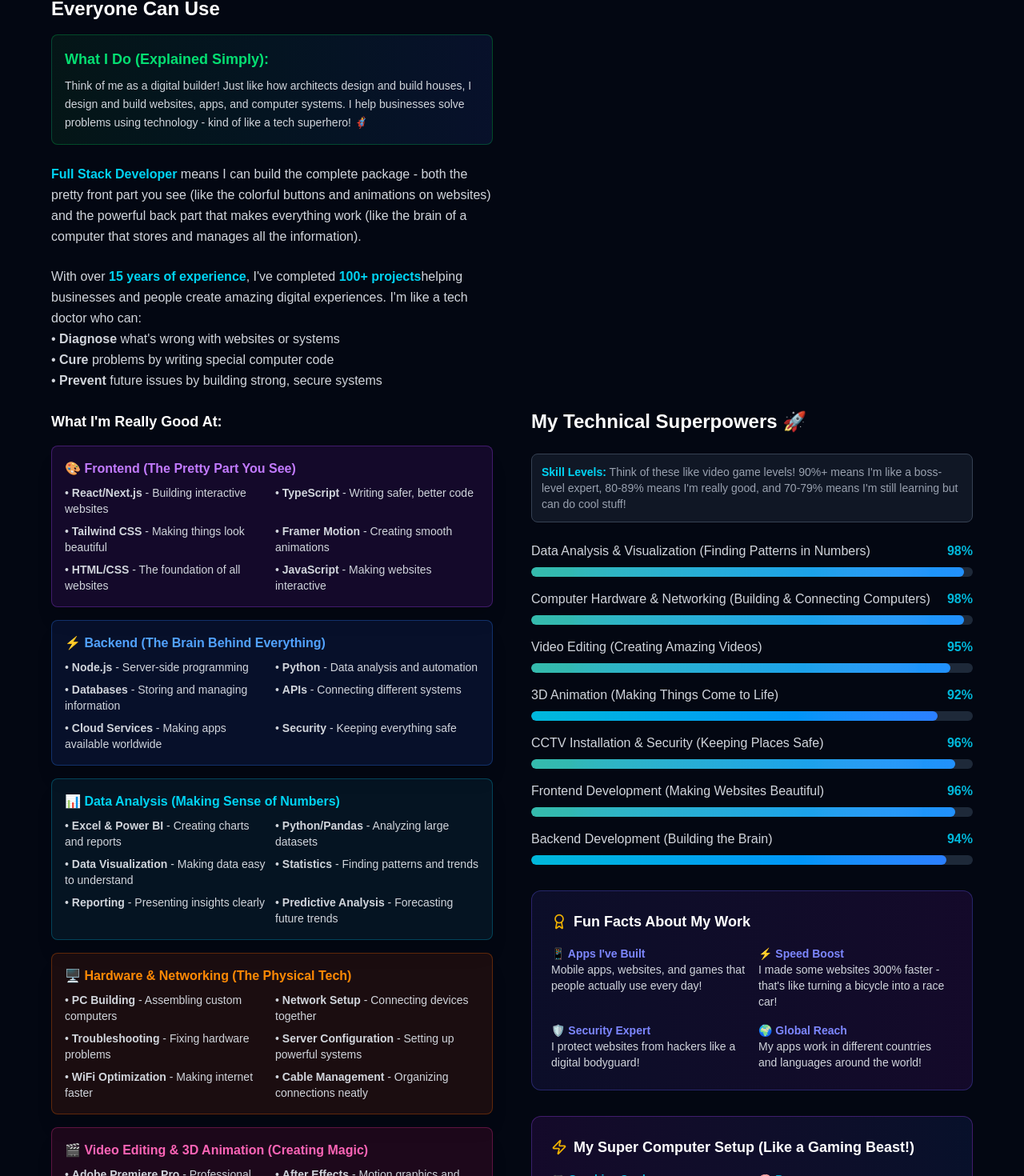
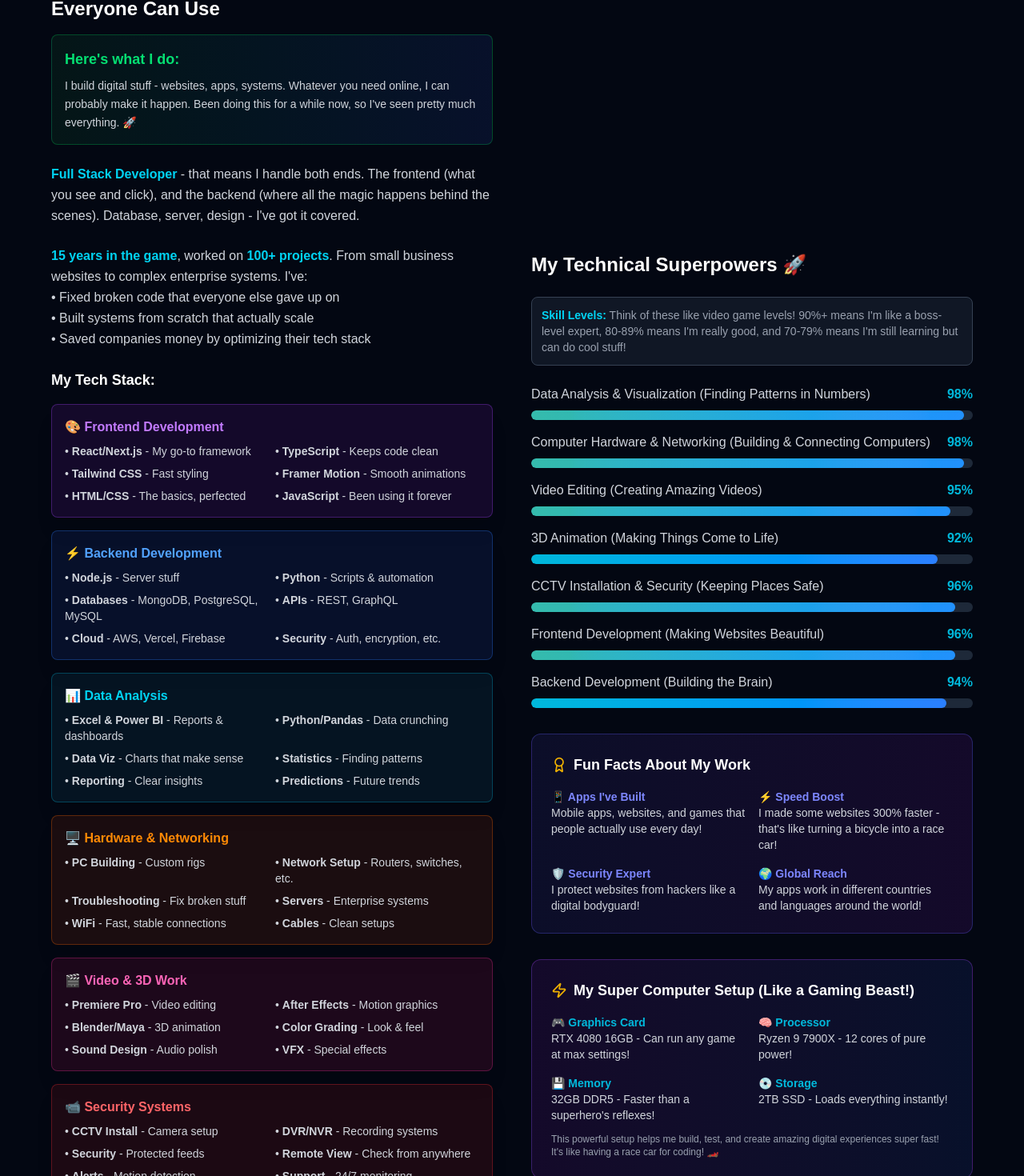
Before and after one commit to shan786786786/FAYASTECH, a Next.js app: page / in a window 1280 px wide. Shown: the part 1327-2797 px from the top of the page at 80% size. Built offline with nearby package versions, Linux system fonts and the light colour scheme.

Commit message:
Make text more natural and human-friendly across Hero, About, and Contact sections

```diff
--- a/src/components/About.tsx
+++ b/src/components/About.tsx
@@ -160,31 +160,31 @@ export default function About() {
 
               {/* Kid-Friendly Introduction */}
               <div className="p-4 bg-gradient-to-r from-green-900/20 to-blue-900/20 border border-green-500/30 rounded-lg">
-                <h4 className="text-lg font-semibold text-green-400 mb-2">What I Do (Explained Simply):</h4>
+                <h4 className="text-lg font-semibold text-green-400 mb-2">Here's what I do:</h4>
                 <p className="text-gray-300 leading-relaxed text-sm">
-                  Think of me as a digital builder! Just like how architects design and build houses, I design and build websites,
-                  apps, and computer systems. I help businesses solve problems using technology - kind of like a tech superhero! 🦸‍♂️
+                  I build digital stuff - websites, apps, systems. Whatever you need online, I can probably make it happen.
+                  Been doing this for a while now, so I've seen pretty much everything. 🚀
                 </p>
               </div>
 
               {/* Professional Description */}
               <p className="text-gray-300 leading-relaxed">
-                <strong className="text-cyan-400">Full Stack Developer</strong> means I can build the complete package - both the pretty front part you see
-                (like the colorful buttons and animations on websites) and the powerful back part that makes everything work
-                (like the brain of a computer that stores and manages all the information).
+                <strong className="text-cyan-400">Full Stack Developer</strong> - that means I handle both ends.
+                The frontend (what you see and click), and the backend (where all the magic happens behind the scenes).
+                Database, server, design - I've got it covered.
               </p>
 
               <p className="text-gray-300 leading-relaxed">
-                With over <strong className="text-cyan-400">15 years of experience</strong>, I&apos;ve completed <strong className="text-cyan-400">100+ projects</strong>
-                helping businesses and people create amazing digital experiences. I&apos;m like a tech doctor who can:
-                <br />• <strong>Diagnose</strong> what&apos;s wrong with websites or systems
-                <br />• <strong>Cure</strong> problems by writing special computer code
-                <br />• <strong>Prevent</strong> future issues by building strong, secure systems
+                <strong className="text-cyan-400">15 years in the game</strong>, worked on <strong className="text-cyan-400">100+ projects</strong>.
+                From small business websites to complex enterprise systems. I've:
+                <br />• Fixed broken code that everyone else gave up on
+                <br />• Built systems from scratch that actually scale
+                <br />• Saved companies money by optimizing their tech stack
               </p>
 
               {/* Technical Expertise in Simple Terms */}
               <div className="space-y-4">
-                <h4 className="text-lg font-semibold text-white">What I&apos;m Really Good At:</h4>
+                <h4 className="text-lg font-semibold text-white">My Tech Stack:</h4>
 
                 {/* Frontend Technologies */}
                 <Tilt
@@ -199,14 +199,14 @@ export default function About() {
                   glareBorderRadius="12px"
                 >
                   <div className="p-4 bg-purple-900/20 border border-purple-500/30 rounded-lg hover:border-purple-500/50 transition-all shadow-xl">
-                    <h5 className="text-purple-400 font-semibold mb-2">🎨 Frontend (The Pretty Part You See)</h5>
+                    <h5 className="text-purple-400 font-semibold mb-2">🎨 Frontend Development</h5>
                     <ul className="grid grid-cols-1 md:grid-cols-2 gap-2 text-gray-300 text-sm">
-                      <li>• <strong>React/Next.js</strong> - Building interactive websites</li>
-                      <li>• <strong>TypeScript</strong> - Writing safer, better code</li>
-                      <li>• <strong>Tailwind CSS</strong> - Making things look beautiful</li>
-                      <li>• <strong>Framer Motion</strong> - Creating smooth animations</li>
-                      <li>• <strong>HTML/CSS</strong> - The foundation of all websites</li>
-                      <li>• <strong>JavaScript</strong> - Making websites interactive</li>
+                      <li>• <strong>React/Next.js</strong> - My go-to framework</li>
+                      <li>• <strong>TypeScript</strong> - Keeps code clean</li>
+                      <li>• <strong>Tailwind CSS</strong> - Fast styling</li>
+                      <li>• <strong>Framer Motion</strong> - Smooth animations</li>
+                      <li>• <strong>HTML/CSS</strong> - The basics, perfected</li>
+                      <li>• <strong>JavaScript</strong> - Been using it forever</li>
                     </ul>
                   </div>
                 </Tilt>
@@ -224,14 +224,14 @@ export default function About() {
                   glareBorderRadius="12px"
                 >
                   <div className="p-4 bg-blue-900/20 border border-blue-500/30 rounded-lg hover:border-blue-500/50 transition-all shadow-xl">
-                    <h5 className="text-blue-400 font-semibold mb-2">⚡ Backend (The Brain Behind Everything)</h5>
+                    <h5 className="text-blue-400 font-semibold mb-2">⚡ Backend Development</h5>
                     <ul className="grid grid-cols-1 md:grid-cols-2 gap-2 text-gray-300 text-sm">
-                      <li>• <strong>Node.js</strong> - Server-side programming</li>
-                      <li>• <strong>Python</strong> - Data analysis and automation</li>
-                      <li>• <strong>Databases</strong> - Storing and managing information</li>
-                      <li>• <strong>APIs</strong> - Connecting different systems</li>
-                      <li>• <strong>Cloud Services</strong> - Making apps available worldwide</li>
-                      <li>• <strong>Security</strong> - Keeping everything safe</li>
+                      <li>• <strong>Node.js</strong> - Server stuff</li>
+                      <li>• <strong>Python</strong> - Scripts & automation</li>
+                      <li>• <strong>Databases</strong> - MongoDB, PostgreSQL, MySQL</li>
+                      <li>• <strong>APIs</strong> - REST, GraphQL</li>
+                      <li>• <strong>Cloud</strong> - AWS, Vercel, Firebase</li>
+                      <li>• <strong>Security</strong> - Auth, encryption, etc.</li>
                     </ul>
                   </div>
                 </Tilt>
@@ -249,14 +249,14 @@ export default function About() {
                   glareBorderRadius="12px"
                 >
                   <div className="p-4 bg-cyan-900/20 border border-cyan-500/30 rounded-lg hover:border-cyan-500/50 transition-all shadow-xl">
-                    <h5 className="text-cyan-400 font-semibold mb-2">📊 Data Analysis (Making Sense of Numbers)</h5>
+                    <h5 className="text-cyan-400 font-semibold mb-2">📊 Data Analysis</h5>
                     <ul className="grid grid-cols-1 md:grid-cols-2 gap-2 text-gray-300 text-sm">
-                      <li>• <strong>Excel & Power BI</strong> - Creating charts and reports</li>
-                      <li>• <strong>Python/Pandas</strong> - Analyzing large datasets</li>
-                      <li>• <strong>Data Visualization</strong> - Making data easy to understand</li>
-                      <li>• <strong>Statistics</strong> - Finding patterns and trends</li>
-                      <li>• <strong>Reporting</strong> - Presenting insights clearly</li>
-                      <li>• <strong>Predictive Analysis</strong> - Forecasting future trends</li>
+                      <li>• <strong>Excel & Power BI</strong> - Reports & dashboards</li>
+                      <li>• <strong>Python/Pandas</strong> - Data crunching</li>
+                      <li>• <strong>Data Viz</strong> - Charts that make sense</li>
+                      <li>• <strong>Statistics</strong> - Finding patterns</li>
+                      <li>• <strong>Reporting</strong> - Clear insights</li>
+                      <li>• <strong>Predictions</strong> - Future trends</li>
                     </ul>
                   </div>
                 </Tilt>
@@ -274,14 +274,14 @@ export default function About() {
                   glareBorderRadius="12px"
                 >
                   <div className="p-4 bg-orange-900/20 border border-orange-500/30 rounded-lg hover:border-orange-500/50 transition-all shadow-xl">
-                    <h5 className="text-orange-400 font-semibold mb-2">🖥️ Hardware & Networking (The Physical Tech)</h5>
+                    <h5 className="text-orange-400 font-semibold mb-2">🖥️ Hardware & Networking</h5>
                     <ul className="grid grid-cols-1 md:grid-cols-2 gap-2 text-gray-300 text-sm">
-                      <li>• <strong>PC Building</strong> - Assembling custom computers</li>
-                      <li>• <strong>Network Setup</strong> - Connecting devices together</li>
-                      <li>• <strong>Troubleshooting</strong> - Fixing hardware problems</li>
-                      <li>• <strong>Server Configuration</strong> - Setting up powerful systems</li>
-                      <li>• <strong>WiFi Optimization</strong> - Making internet faster</li>
-                      <li>• <strong>Cable Management</strong> - Organizing connections neatly</li>
+                      <li>• <strong>PC Building</strong> - Custom rigs</li>
+                      <li>• <strong>Network Setup</strong> - Routers, switches, etc.</li>
+                      <li>• <strong>Troubleshooting</strong> - Fix broken stuff</li>
+                      <li>• <strong>Servers</strong> - Enterprise systems</li>
+                      <li>• <strong>WiFi</strong> - Fast, stable connections</li>
+                      <li>• <strong>Cables</strong> - Clean setups</li>
                     </ul>
                   </div>
                 </Tilt>
@@ -299,14 +299,14 @@ export default function About() {
                   glareBorderRadius="12px"
                 >
                   <div className="p-4 bg-pink-900/20 border border-pink-500/30 rounded-lg hover:border-pink-500/50 transition-all shadow-xl">
-                    <h5 className="text-pink-400 font-semibold mb-2">🎬 Video Editing & 3D Animation (Creating Magic)</h5>
+                    <h5 className="text-pink-400 font-semibold mb-2">🎬 Video & 3D Work</h5>
                     <ul className="grid grid-cols-1 md:grid-cols-2 gap-2 text-gray-300 text-sm">
-                      <li>• <strong>Adobe Premiere Pro</strong> - Professional video editing</li>
-                      <li>• <strong>After Effects</strong> - Motion graphics and effects</li>
-                      <li>• <strong>Blender/Maya</strong> - 3D modeling and animation</li>
-                      <li>• <strong>Color Grading</strong> - Making videos look cinematic</li>
-                      <li>• <strong>Sound Design</strong> - Adding audio effects</li>
-                      <li>• <strong>Visual Effects</strong> - Creating movie-like scenes</li>
+                      <li>• <strong>Premiere Pro</strong> - Video editing</li>
+                      <li>• <strong>After Effects</strong> - Motion graphics</li>
+                      <li>• <strong>Blender/Maya</strong> - 3D animation</li>
+                      <li>• <strong>Color Grading</strong> - Look & feel</li>
+                      <li>• <strong>Sound Design</strong> - Audio polish</li>
+                      <li>• <strong>VFX</strong> - Special effects</li>
                     </ul>
                   </div>
                 </Tilt>
@@ -324,14 +324,14 @@ export default function About() {
                   glareBorderRadius="12px"
                 >
                   <div className="p-4 bg-red-900/20 border border-red-500/30 rounded-lg hover:border-red-500/50 transition-all shadow-xl">
-                    <h5 className="text-red-400 font-semibold mb-2">� CCTV & Security Systems (Keeping Safe)</h5>
+                    <h5 className="text-red-400 font-semibold mb-2">📹 Security Systems</h5>
                     <ul className="grid grid-cols-1 md:grid-cols-2 gap-2 text-gray-300 text-sm">
-                      <li>• <strong>Camera Installation</strong> - Setting up security cameras</li>
-                      <li>• <strong>DVR/NVR Setup</strong> - Recording and monitoring systems</li>
-                      <li>• <strong>Network Security</strong> - Protecting surveillance feeds</li>
-                      <li>• <strong>Remote Access</strong> - View cameras from anywhere</li>
-                      <li>• <strong>Motion Detection</strong> - Smart alert systems</li>
-                      <li>• <strong>Maintenance</strong> - Keeping systems running 24/7</li>
+                      <li>• <strong>CCTV Install</strong> - Camera setup</li>
+                      <li>• <strong>DVR/NVR</strong> - Recording systems</li>
+                      <li>• <strong>Security</strong> - Protected feeds</li>
+                      <li>• <strong>Remote View</strong> - Check from anywhere</li>
+                      <li>• <strong>Alerts</strong> - Motion detection</li>
+                      <li>• <strong>Support</strong> - 24/7 monitoring</li>
                     </ul>
                   </div>
                 </Tilt>
@@ -349,14 +349,14 @@ export default function About() {
                   glareBorderRadius="12px"
                 >
                   <div className="p-4 bg-green-900/20 border border-green-500/30 rounded-lg hover:border-green-500/50 transition-all shadow-xl">
-                    <h5 className="text-green-400 font-semibold mb-2">🛠️ Tools & Special Skills</h5>
+                    <h5 className="text-green-400 font-semibold mb-2">🛠️ Dev Tools</h5>
                     <ul className="grid grid-cols-1 md:grid-cols-2 gap-2 text-gray-300 text-sm">
-                      <li>• <strong>Git/GitHub</strong> - Saving and sharing code safely</li>
-                      <li>• <strong>Docker</strong> - Packaging apps for easy deployment</li>
-                      <li>• <strong>Testing</strong> - Making sure everything works perfectly</li>
-                      <li>• <strong>Performance Optimization</strong> - Making things super fast</li>
-                      <li>• <strong>Video Editing</strong> - Creating professional content</li>
-                      <li>• <strong>Hardware & Networking</strong> - Understanding how computers work</li>
+                      <li>• <strong>Git/GitHub</strong> - Version control</li>
+                      <li>• <strong>Docker</strong> - Containerization</li>
+                      <li>• <strong>Testing</strong> - QA & debugging</li>
+                      <li>• <strong>Optimization</strong> - Speed & performance</li>
+                      <li>• <strong>Video Editing</strong> - Content creation</li>
+                      <li>• <strong>Hardware</strong> - PC & network setup</li>
                     </ul>
                   </div>
                 </Tilt>
@@ -376,11 +376,11 @@ export default function About() {
                   glareBorderRadius="12px"
                 >
                   <div className="col-span-full p-4 bg-yellow-900/20 border border-yellow-500/30 rounded-lg hover:border-yellow-500/50 transition-all shadow-xl">
-                    <h5 className="text-yellow-400 font-semibold mb-2">✨ What Makes Me Special</h5>
+                    <h5 className="text-yellow-400 font-semibold mb-2">✨ Why Work With Me</h5>
                     <p className="text-gray-300 text-sm">
-                      I don&apos;t just write code - I create complete solutions! From designing beautiful websites
-                      to analyzing data, from fixing computers to creating stunning videos and 3D animations,
-                      I bring multiple skills together to build amazing things. It&apos;s like being a digital Swiss Army knife! 🎯
+                      I don't just code - I solve problems. Need a website? Done. System broken? I'll fix it.
+                      Data needs analyzing? Got it. Video editing, 3D animation, hardware setup - whatever you throw at me,
+                      I've probably done it before. 15 years in this game teaches you a thing or two. 🎯
                     </p>
                   </div>
                 </Tilt>
```
Also changed, not shown: src/components/Contact.tsx (+5 -6 lines), src/components/EnhancedHero.tsx (+6 -6 lines).
